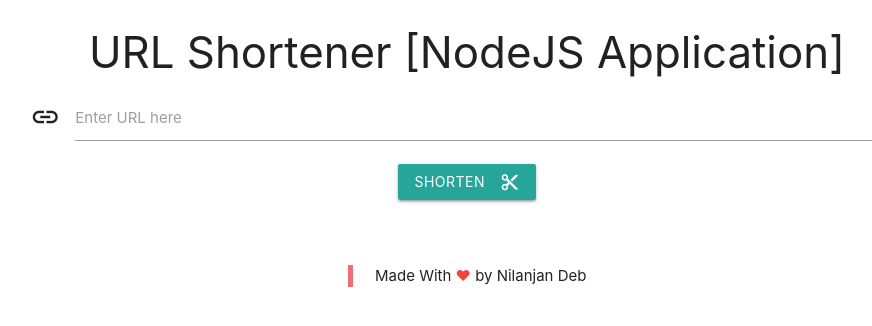
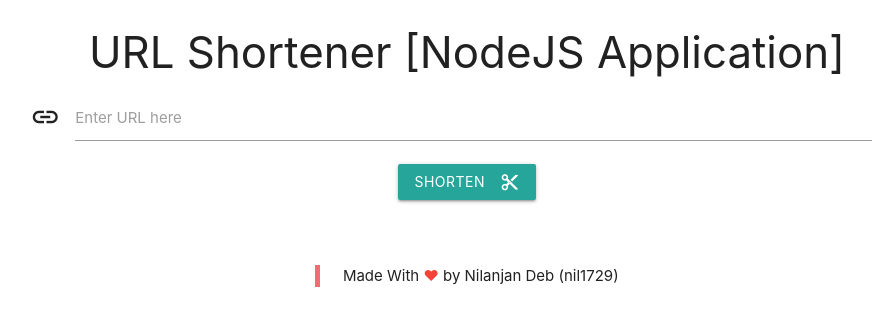
Before and after one commit to nil1729/url-shortner-nodejs, a React (Create React App) app in the folder client/: page / in a window 1280 px wide. Shown: the top 326 px of the page, without its empty margins (173-1045 px from the left). Built offline with nearby package versions, Linux system fonts and the light colour scheme.

Commit message:
update author tag [gh-action-test]

```diff
--- a/client/src/App.js
+++ b/client/src/App.js
@@ -69,7 +69,7 @@ const App = () => {
           loading ? <Spinner/> : <Result result={result} notify={notify}/>
         }
       </div>
-      <Credit name={'Nilanjan Deb'}/>
+      <Credit name={'Nilanjan Deb (nil1729)'}/>
     </div>
   );
 }
```
